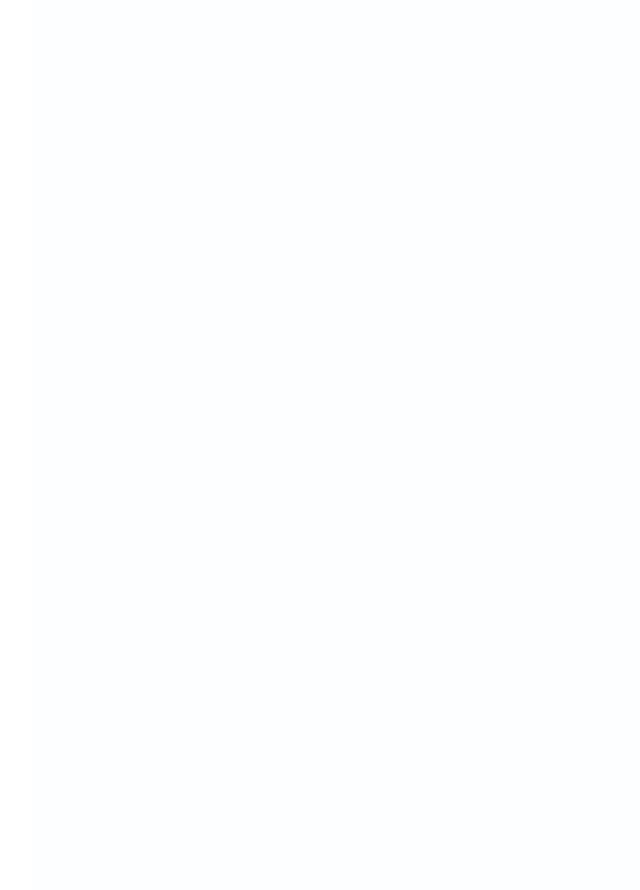
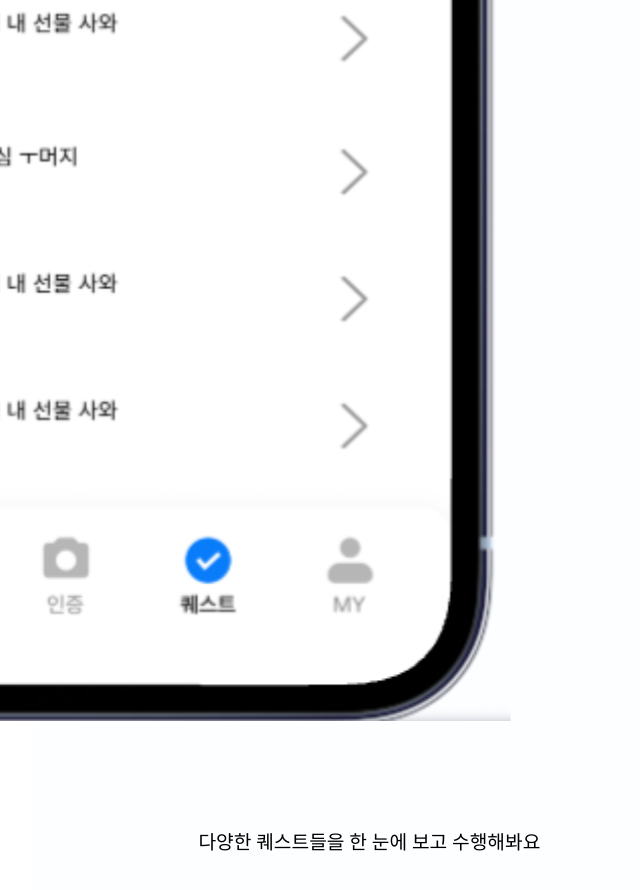
Before and after one commit to HNW-DevON/hnw-introduce-web, a React (Vite) app in the folder hnwdevon/: page /introduce in a window 1280 px wide. Shown: the part 10051-10941 px from the top of the page, without its empty margins (0-640 px from the left). Built offline with nearby package versions, Linux system fonts and the light colour scheme.

Commit message:
⚡ :: quest img

```diff
--- a/hnwdevon/src/pages/introduce/introduce.style.ts
+++ b/hnwdevon/src/pages/introduce/introduce.style.ts
@@ -1,5 +1,7 @@
 import styled from "styled-components";
+import React from 'react';
 import { keyframes } from 'styled-components';
+
 
 export const  WithGoodbuy = styled.div`
     color: black;
@@ -151,3 +153,34 @@
 
     text-align: center;
 `
+
+const moveRight = keyframes`
+    0% {
+        transform: translateX(-100%);
+    }
+    100% {
+        transform: translateX(0);
+    }
+`;
+
+export const QuestImg = styled.img`
+    width: 140%;
+    margin-top: 700%;
+    position: absolute;
+    top: 0;
+    margin-left: 13%;
+    bottom: 0;
+    left: 0;
+    animation: ${moveRight} 6s ease infinite;
+`;
+
+export const MoreQuest = styled.div`
+    color: black;
+    font-weight: 600;
+    font-size: 1.2rem;
+    position: absolute;
+    top: 0;
+    margin-top: 850%;
+    margin-left: 13%;
+    line-height: 1.4;
+`
--- a/hnwdevon/src/pages/introduce/introduce.tsx
+++ b/hnwdevon/src/pages/introduce/introduce.tsx
@@ -7,6 +7,7 @@
 import HomeImg from"../../assets/image/home.svg"
 import Barcode from "../../assets/image/barcode.svg"
 import BarcodeScan from "../../assets/image/barcodeScan.svg"
+import Quest from "../../assets/image/quest.svg"
 
 const introduce = () => {
   return (
@@ -41,6 +42,8 @@
     </S.ScanEx>
     <S.WhiteBackground src={WhiteBack}/>
     <S.QuestIntro>퀘스트</S.QuestIntro>
+    <S.QuestImg src={Quest}/>
+    <S.MoreQuest> 다양한 퀘스트들을 한 눈에 보고 수행해봐요 </S.MoreQuest>
     </>
   )
 }
```
Also changed, not shown: hnwdevon/src/assets/image/quest.svg (added).
